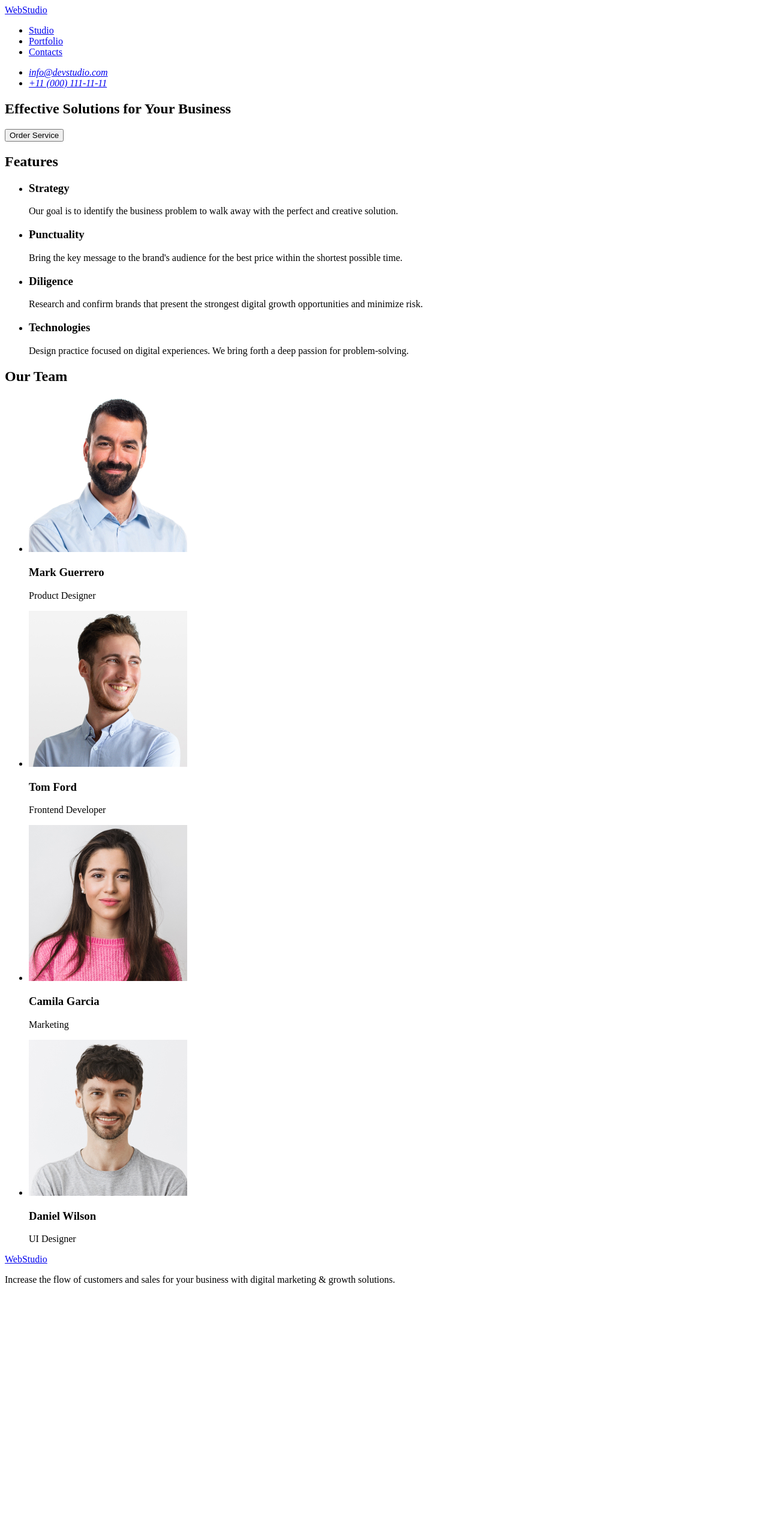
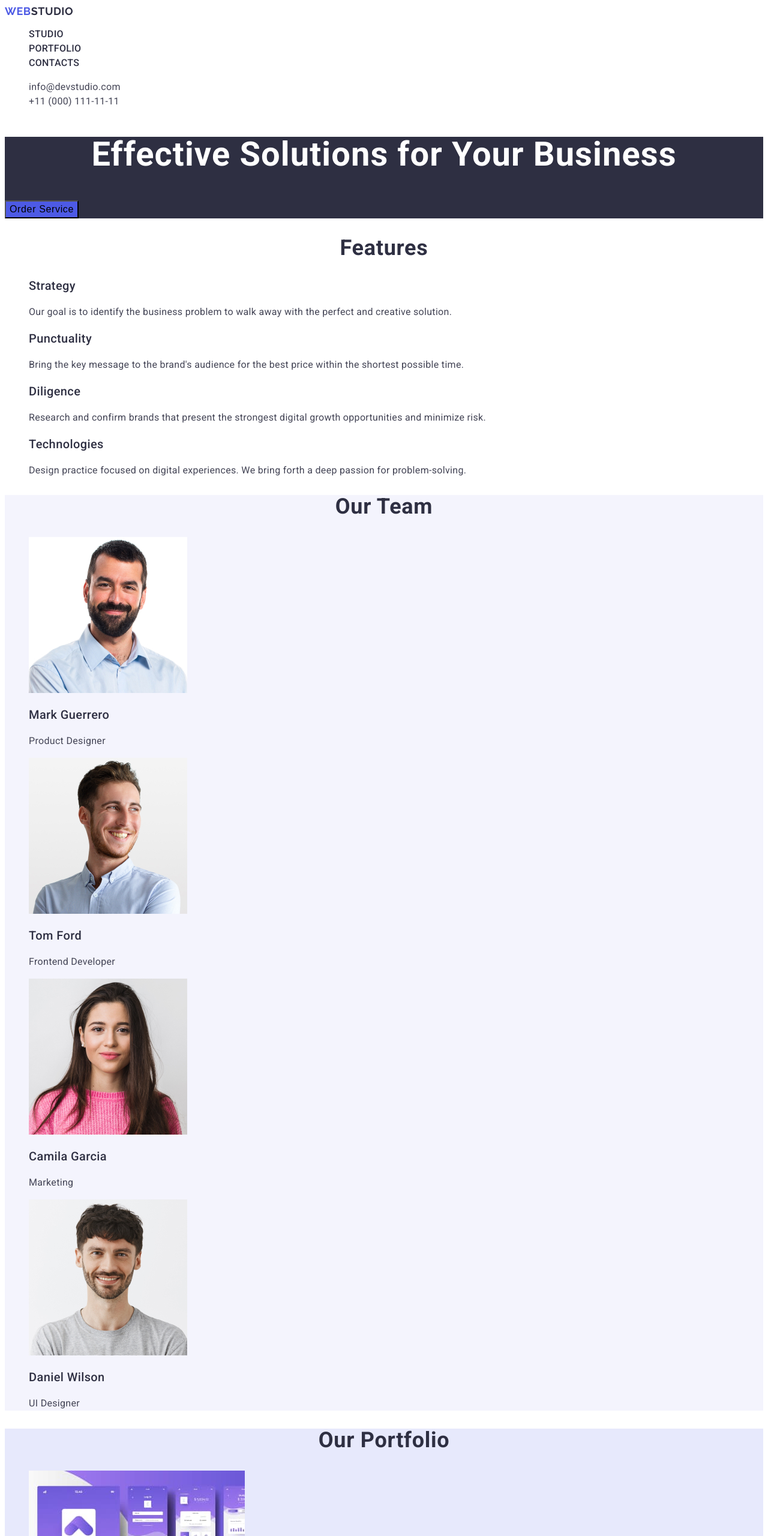
Before and after one commit to viacheslavpetruk/goit-markup-hw-02, a plain HTML site: page index.html in a window 1280 px wide. Shown: the top 2560 px of the page at 60% size. Before the commit the page ends 2158 px from the top, so only its background shows below. Drawn offline with Linux system fonts and the light colour scheme.

Commit message:
add index file

```diff
--- /dev/null
+++ b/css/style.css
@@ -0,0 +1,135 @@
+body {
+    font-family: "Roboto", sans-serif;
+    color: #434455;
+    background-color: #fff;
+}
+a {
+    text-decoration: none;
+}
+ul {
+    list-style: none;
+}
+
+.logo {
+    color: #4D5AE5;
+    font-family: Raleway, sans-serif;
+    font-size: 18px;
+    font-weight: 700;
+    line-height: 1.17;
+    letter-spacing: 0.03em;
+    text-transform: uppercase;
+}
+
+.logo-colored {
+    color: #2e2f42;
+}
+
+.nav-link {
+   color: #2E2F42;
+   font-size: 16px;
+   font-weight: 500;
+   line-height: 1.5;
+   letter-spacing: 0.02em;
+   text-transform: uppercase;
+}
+
+.nav-link:hover,
+.nav-link:focus {
+    color: #404BBF;
+}
+
+.address {
+    font-style: normal;
+}
+
+.address-link {
+    color: #434455;
+    font-size: 16px;
+    line-height: 1.5;
+    letter-spacing: 0.02em;
+}
+
+.address-link:hover,
+.address-link:focus {
+    color: #404BBF;
+}
+
+.main-section {
+ background-color: #2E2F42;
+
+}
+.main-title {
+    color: #fff;
+    font-size: 56px;
+    font-weight: 700;
+    line-height: 1.07;
+    letter-spacing: 0.02em;
+    text-align: center;
+}
+.main-btn {
+    background-color: #4D5AE5;
+    font-size: 16px;
+    font-weight: 500;
+    line-height: 1.5;
+    letter-spacing: 0.04em;
+    text-align: left;
+}
+ .team {
+    background-color: #F4F4FD;
+ }
+
+ .Portfolio {
+background-color: #E7E9FC;
+ }
+
+.header-second {
+    color: #2E2F42;
+    font-size: 36px;
+    font-weight: 700;
+    line-height: 1.11;
+    letter-spacing: 0.02em;
+    text-align: center;
+}
+
+.header-third {
+    color: #2E2F42;
+    font-size: 20px;
+    font-weight: 500;
+    line-height: 1.2;
+    letter-spacing: 0.02em;
+    text-align: left;
+}
+
+.text {
+    color: #434455;
+        font-size: 16px;
+        font-weight: 400;
+        line-height: 1.5;
+        letter-spacing: 0.02em;
+        text-align: left;
+}
+
+.footer {
+    background-color: #2E2F42;
+}
+.footer-logo {
+    color: #4D5AE5;
+    font-family: Raleway, sans-serif;
+    font-size: 18px;
+    font-weight: 700;
+    line-height: 1.17;
+    letter-spacing: 0.03em;
+    text-transform: uppercase;
+}
+.footer-colored {
+    color: #F4F4FD;
+}
+
+.footer-text {
+    color: #E7E9FC;
+    font-size: 16px;
+    font-weight: 400;
+    line-height: 1.31;
+    letter-spacing: 0.02em;
+    text-align: left;
+}
--- a/index.html
+++ b/index.html
@@ -3,60 +3,85 @@
   <head>
     <meta charset="UTF-8" />
     <meta name="viewport" content="width=device-width, initial-scale=1.0" />
+    <link rel="preconnect" href="https://fonts.googleapis.com" />
+    <link rel="preconnect" href="https://fonts.gstatic.com" crossorigin />
+    <link rel="preconnect" href="https://fonts.googleapis.com" />
+    <link rel="preconnect" href="https://fonts.gstatic.com" crossorigin />
+    <link
+      href="https://fonts.googleapis.com/css2?family=Raleway:wght@700&family=Roboto:wght@400;500;700&display=swap"
+      rel="stylesheet"
+    />
+    <link rel="stylesheet" href="./css/style.css" />
     <title>WebStudio</title>
   </head>
   <body>
     <!-- main information -->
     <header>
       <nav>
-        <a href="./index.html">WebStudio</a>
+        <a class="logo" href="./index.html"
+          >Web<span class="logo-colored">Studio</span></a
+        >
         <ul>
-          <li><a href="Studio">Studio</a></li>
-          <li><a href="Portfolio">Portfolio</a></li>
-          <li><a href="Contacts">Contacts</a></li>
+          <li>
+            <a class="nav-link" href="Studio">Studio</a>
+          </li>
+          <li>
+            <a class="nav-link" href="Portfolio">Portfolio</a>
+          </li>
+          <li>
+            <a class="nav-link" href="Contacts">Contacts</a>
+          </li>
         </ul>
       </nav>
-      <address>
+      <address class="address">
         <ul>
-          <li><a href="mailto:info@devstudio.com">info@devstudio.com</a></li>
-          <li><a href="tel:+110001111111"> +11 (000) 111-11-11</a></li>
+          <li>
+            <a class="address-link" href="mailto:info@devstudio.com"
+              >info@devstudio.com</a
+            >
+          </li>
+          <li>
+            <a class="address-link" href="tel:+110001111111">
+              +11 (000) 111-11-11</a
+            >
+          </li>
         </ul>
       </address>
     </header>
     <!-- Button -->
-    <main>
-      <section>
-        <h1>Effective Solutions for Your Business</h1>
-        <button type="button">Order Service</button>
+    <main class="main">
+      <section class="main-section">
+        <h1 class="main-title">Effective Solutions for Your Business</h1>
+        <button class="main-btn" type="button">Order Service</button>
       </section>
       <!-- features -->
       <section>
-        <h2>Features</h2>
+        <h2 class="header-second">Features</h2>
         <ul>
           <li>
-            <h3>Strategy</h3>
-            <p>
+            <h3 class="header-third">Strategy</h3>
+            <p class="text">
               Our goal is to identify the business problem to walk away with the
               perfect and creative solution.
             </p>
           </li>
           <li>
-            <h3>Punctuality</h3>
-            <p>
+            <h3 class="header-third">Punctuality</h3>
+            <p class="text">
               Bring the key message to the brand's audience for the best price
               within the shortest possible time.
             </p>
           </li>
           <li>
-            <h3>Diligence</h3>
-            <p>
+            <h3 class="header-third">Diligence</h3>
+            <p class="text">
               Research and confirm brands that present the strongest digital
               growth opportunities and minimize risk.
             </p>
           </li>
           <li>
-            <h3>Technologies</h3>
-            <p>
+            <h3 class="header-third">Technologies</h3>
+            <p class="text">
               Design practice focused on digital experiences. We bring forth a
               deep passion for problem-solving.
             </p>
@@ -64,36 +89,124 @@
         </ul>
       </section>
       <!-- Our Team -->
-      <section>
-        <h2>Our Team</h2>
+      <section class="team">
+        <h2 class="header-second">Our Team</h2>
         <ul>
           <li>
-            <img src="./images/photo.jpg" alt="Mark Guerrero" width="264" />
-            <h3>Mark Guerrero</h3>
-            <p>Product Designer</p>
+            <img
+              src="./images/photo.jpg"
+              alt="Mark Guerrero"
+              width="264"
+              height="260"
+            />
+            <h3 class="header-third">Mark Guerrero</h3>
+            <p class="text">Product Designer</p>
           </li>
           <li>
-            <img src="./images/photo-2.jpg" alt="Tom Ford" width="264" />
-            <h3>Tom Ford</h3>
-            <p>Frontend Developer</p>
+            <img
+              src="./images/photo-2.jpg"
+              alt="Tom Ford"
+              width="264"
+              height="260"
+            />
+            <h3 class="header-third">Tom Ford</h3>
+            <p class="text">Frontend Developer</p>
           </li>
           <li>
-            <img src="./images/photo-3.jpg" alt="Camila Garcia" width="264" />
-            <h3>Camila Garcia</h3>
-            <p>Marketing</p>
+            <img
+              src="./images/photo-3.jpg"
+              alt="Camila Garcia"
+              width="264"
+              height="260"
+            />
+            <h3 class="header-third">Camila Garcia</h3>
+            <p class="text">Marketing</p>
           </li>
           <li>
-            <img src="./images/photo-4.jpg" alt="Daniel Wilson" width="264" />
-            <h3>Daniel Wilson</h3>
-            <p>UI Designer</p>
+            <img
+              src="./images/photo-4.jpg"
+              alt="Daniel Wilson"
+              width="264"
+              height="260"
+            />
+            <h3 class="header-third">Daniel Wilson</h3>
+            <p class="text">UI Designer</p>
+          </li>
+        </ul>
+      </section>
+      <!-- Portfolio -->
+      <section class="Portfolio">
+        <h2 class="header-second">Our Portfolio</h2>
+        <ul>
+          <li>
+            <img
+              src="./images/img.jpg"
+              alt="Banking App"
+              width="360"
+              height="300"
+            />
+            <h3 class="header-third">Banking App</h3>
+            <p class="text">App</p>
+          </li>
+          <li>
+            <img
+              src="./images/img-2.jpg"
+              alt="Cashless Payment"
+              width="360"
+              height="300"
+            />
+            <h3 class="header-third">Cashless Payment</h3>
+            <p class="text">Marketing</p>
+          </li>
+          <li>
+            <img
+              src="./images/img-3.jpg"
+              alt="Meditation App"
+              width="360"
+              height="300"
+            />
+            <h3 class="header-third">Meditation App</h3>
+            <p class="text">App</p>
+          </li>
+          <li>
+            <img
+              src="./images/img-4.jpg"
+              alt="Taxi Service"
+              width="360"
+              height="300"
+            />
+            <h3 class="header-third">Taxi Service</h3>
+            <p class="text">Marketing</p>
+          </li>
+          <li>
+            <img
+              src="./images/img-5.jpg"
+              alt="Screen Illustrations"
+              width="360"
+              height="300"
+            />
+            <h3 class="header-third">Screen Illustrations</h3>
+            <p class="text">Design</p>
+          </li>
+          <li>
+            <img
+              src="./images/img-6.jpg"
+              alt="Online Courses"
+              width="360"
+              height="300"
+            />
+            <h3 class="header-third">Online Courses</h3>
+            <p class="text">Marketing</p>
           </li>
         </ul>
       </section>
     </main>
     <!-- Bottom line -->
-    <footer>
-      <a href="./index.html">WebStudio</a>
-      <p>
+    <footer class="footer">
+      <a class="footer-logo" href="./index.html"
+        >Web<span class="footer-colored">Studio</span></a
+      >
+      <p class="footer-text">
         Increase the flow of customers and sales for your business with digital
         marketing & growth solutions.
       </p>
```
Also changed, not shown: images/img-2.jpg (added), images/img-3.jpg (added), images/img-4.jpg (added), images/img-5.jpg (added), images/img-6.jpg (added), images/img.jpg (added), 2 other files.
